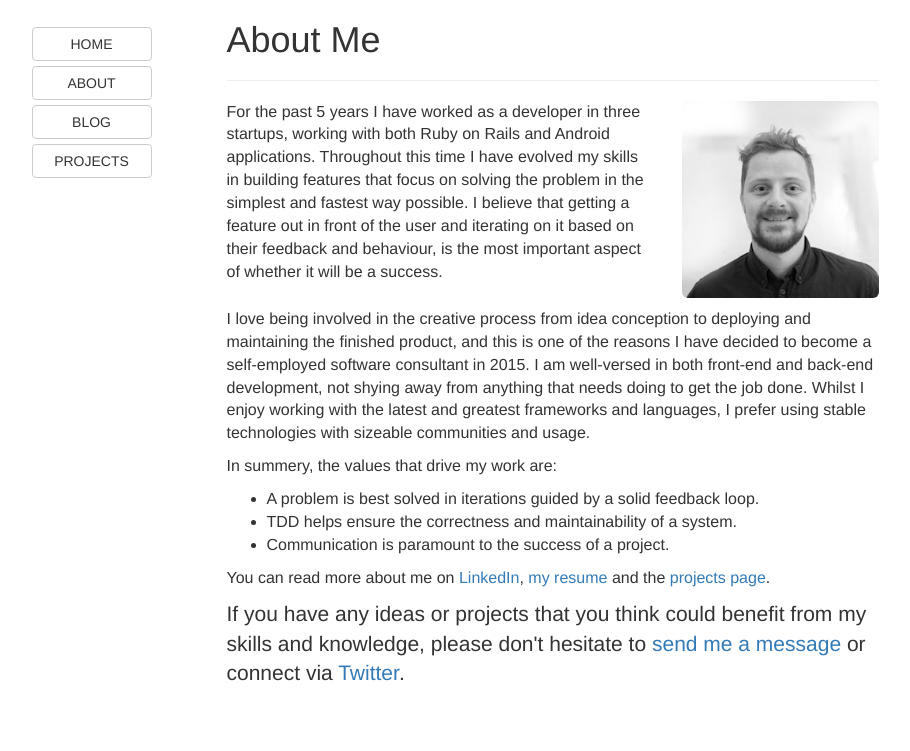
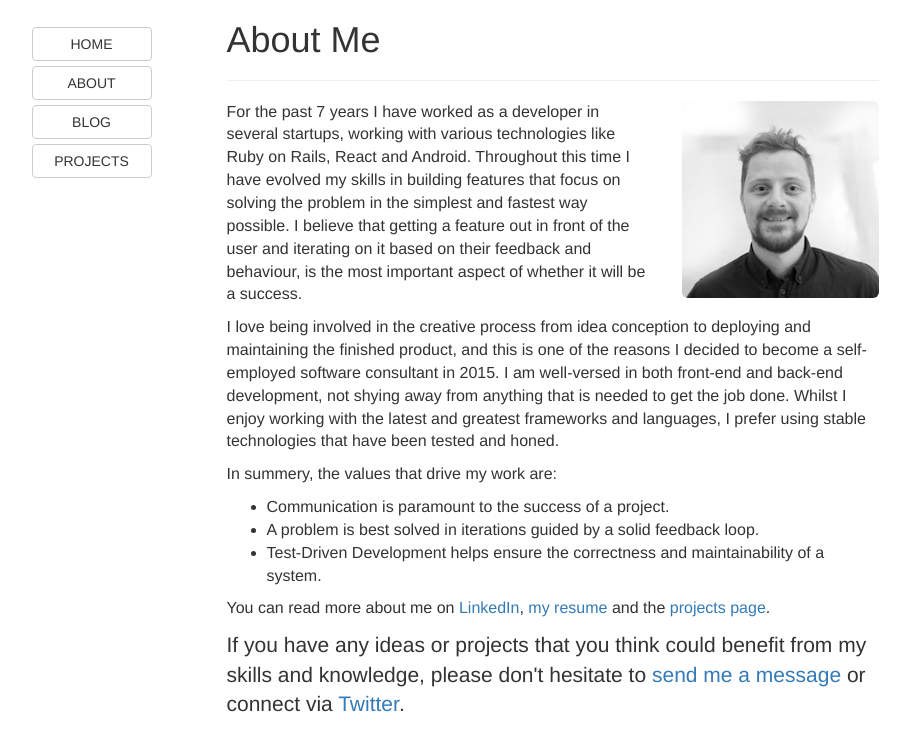
Before and after one commit to thejspr/thejspr.com, a Jekyll site: the page built from about/index.html, in a window 1280 px wide. Shown: the top 751 px of the page, without its empty margins (136-1046 px from the left). Built offline with Jekyll 4.4.1, drawn with Linux system fonts in a browser that asks for light colours.

Commit message:
update text

```diff
--- a/about/index.html
+++ b/about/index.html
@@ -16,13 +16,13 @@ title: About me - Thejspr
 
   <div class="col-sm-8 col-sm-pull-4 col-xs-12">
     <p>
-      For the past 5 years I have worked as a developer in three startups,
-      working with both Ruby on Rails and Android applications. Throughout this
-      time I have evolved my skills in building features that focus on solving
-      the problem in the simplest and fastest way possible. I believe that
-      getting a feature out in front of the user and iterating on it based on
-      their feedback and behaviour, is the most important aspect of whether it
-      will be a success.
+      For the past 7 years I have worked as a developer in several startups,
+      working with various technologies like Ruby on Rails, React and Android.
+      Throughout this time I have evolved my skills in building features that
+      focus on solving the problem in the simplest and fastest way possible. I
+      believe that getting a feature out in front of the user and iterating on
+      it based on their feedback and behaviour, is the most important aspect of
+      whether it will be a success.
     </p>
   </div>
 </div>
@@ -32,11 +32,11 @@ title: About me - Thejspr
     <p>
       I love being involved in the creative process from idea conception to
       deploying and maintaining the finished product, and this is one of the
-      reasons I have decided to become a self-employed software consultant in
+      reasons I decided to become a self-employed software consultant in
       2015. I am well-versed in both front-end and back-end development, not
-      shying away from anything that needs doing to get the job done. Whilst I
+      shying away from anything that is needed to get the job done. Whilst I
       enjoy working with the latest and greatest frameworks and languages, I
-      prefer using stable technologies with sizeable communities and usage.
+      prefer using stable technologies that have been tested and honed.
     </p>
 
     <p>
@@ -44,9 +44,9 @@ title: About me - Thejspr
     </p>
 
     <ul>
+      <li>Communication is paramount to the success of a project.</li>
       <li>A problem is best solved in iterations guided by a solid feedback loop.</li>
-      <li>TDD helps ensure the correctness and maintainability of a system.</li>
-      <li>Communication is paramount to the success of a project.</li>
+      <li>Test-Driven Development helps ensure the correctness and maintainability of a system.</li>
     </ul>
 
     <p>
```
